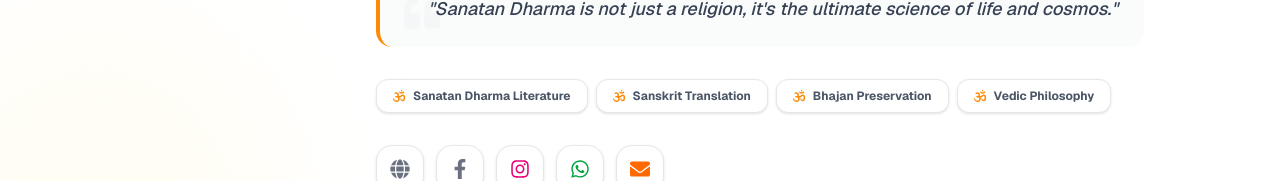
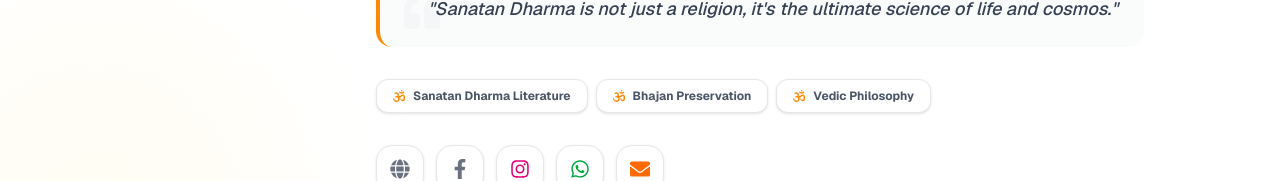
Before and after one commit to nvsict/hindi-bhajan-manjari, a Next.js app: page /author/mohit-tarkar in a window 1280 px wide. Shown: the part 698-879 px from the top of the page. Built offline with nearby package versions, Linux system fonts and the light colour scheme; no server answers; the database is empty; a web font is replaced by a local one.

Commit message:
bug fixes

```diff
--- a/app/author/[slug]/page.tsx
+++ b/app/author/[slug]/page.tsx
@@ -24,7 +24,7 @@ export const AUTHORS: Record<string, any> = {
     role: "Founder & Chief Editor",
     bio: "A passionate seeker of Sanatan Dharma, Mohit has spent years documenting rare bhajans and explaining the deep spiritual meanings behind ancient stotrams. He ensures every piece of content on Hindi Bhajan Manjari is fact-checked for religious accuracy and linguistic purity.",
     quote: "Sanatan Dharma is not just a religion, it's the ultimate science of life and cosmos.",
-    expertise: ["Sanatan Dharma Literature", "Sanskrit Translation", "Bhajan Preservation", "Vedic Philosophy"],
+    expertise: ["Sanatan Dharma Literature", "Bhajan Preservation", "Vedic Philosophy"],
     image: "https://i.ibb.co/NddGCY05/Whats-App-Image-2026-02-28-at-12-37-16-AM.jpg",
     verified: true,
     stats: {
```
